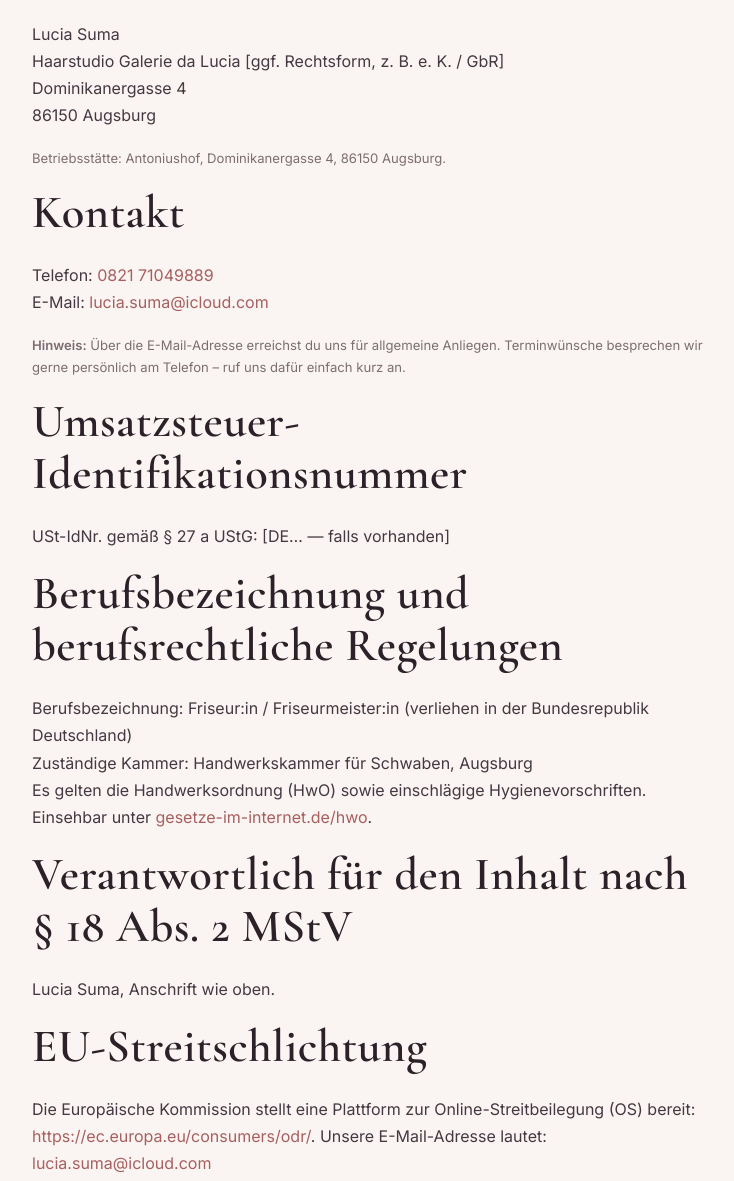
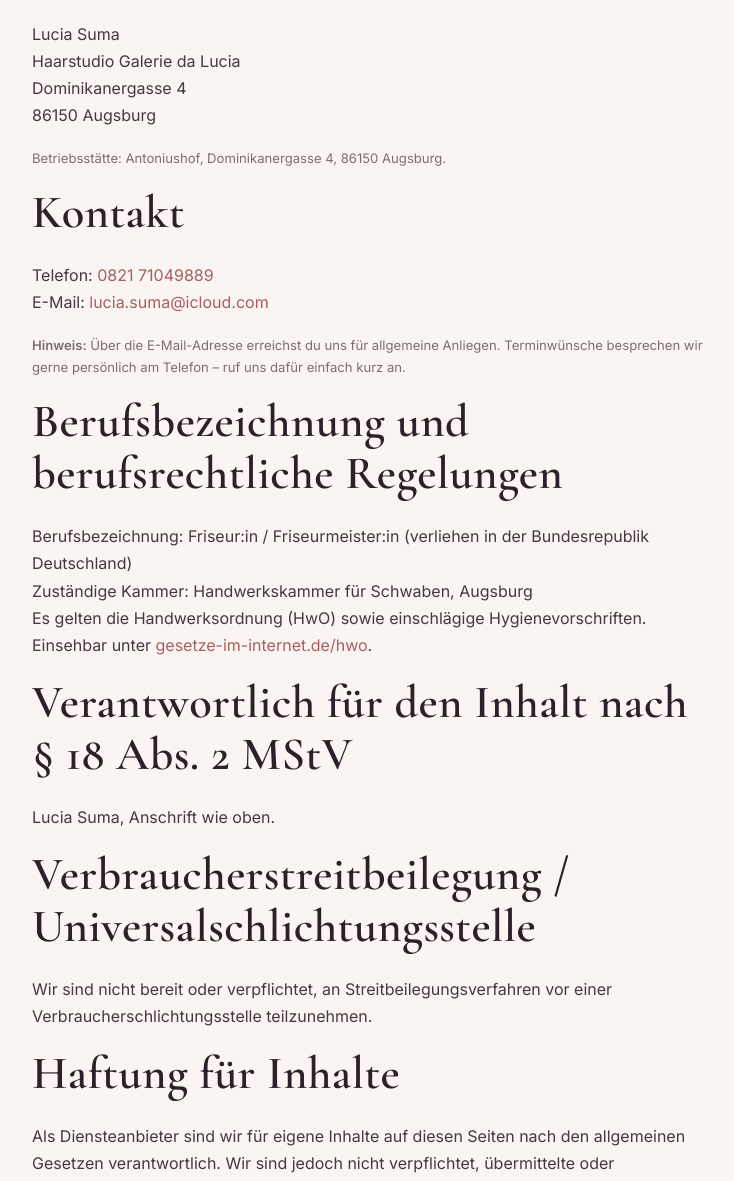
Before and after one commit to santopanella3-lgtm/Haarstudio, a plain HTML site: page impressum.html in a window 1280 px wide. Shown: the part 570-1751 px from the top of the page, without its empty margins (272-1006 px from the left). Drawn offline with Linux system fonts and the light colour scheme.

Commit message:
Impressum vervollständigen und veralteten OS-Hinweis entfernen
- Platzhalter "[ggf. Rechtsform]" entfernt: Einzelunternehmen braucht
  keinen Rechtsformzusatz
- Abschnitt zur USt-IdNr. komplett gestrichen (keine vorhanden; ein
  leerer Abschnitt wäre schlechter als gar keiner)
- Abschnitt "EU-Streitschlichtung" entfernt: Die OS-Plattform der EU
  wurde zum 20.07.2025 nach Verordnung (EU) 2024/3228 abgeschaltet.
  Ein fortbestehender Verweis auf die nicht mehr existierende Plattform
  gilt als irreführende geschäftliche Handlung nach § 5 UWG.
  Der Hinweis zur Verbraucherschlichtungsstelle bleibt bestehen.

Co-Authored-By: Claude Opus 5 <noreply@anthropic.com>

```diff
--- a/impressum.html
+++ b/impressum.html
@@ -46,7 +46,7 @@
       <h2>Diensteanbieter</h2>
       <p>
         Lucia Suma<br>
-        Haarstudio Galerie da Lucia [ggf. Rechtsform, z. B. e. K. / GbR]<br>
+        Haarstudio Galerie da Lucia<br>
         Dominikanergasse 4<br>
         86150 Augsburg
       </p>
@@ -59,9 +59,6 @@
       </p>
       <p class="form-note"><strong>Hinweis:</strong> Über die E-Mail-Adresse erreichst du uns für allgemeine Anliegen. Terminwünsche besprechen wir gerne persönlich am Telefon – ruf uns dafür einfach kurz an.</p>
 
-      <h2>Umsatzsteuer-Identifikationsnummer</h2>
-      <p>USt-IdNr. gemäß § 27 a UStG: [DE… — falls vorhanden]</p>
-
       <h2>Berufsbezeichnung und berufsrechtliche Regelungen</h2>
       <p>
         Berufsbezeichnung: Friseur:in / Friseurmeister:in (verliehen in der Bundesrepublik Deutschland)<br>
@@ -71,13 +68,6 @@
 
       <h2>Verantwortlich für den Inhalt nach § 18 Abs. 2 MStV</h2>
       <p>Lucia Suma, Anschrift wie oben.</p>
-
-      <h2>EU-Streitschlichtung</h2>
-      <p>
-        Die Europäische Kommission stellt eine Plattform zur Online-Streitbeilegung (OS) bereit:
-        <a href="https://ec.europa.eu/consumers/odr/" target="_blank" rel="noopener">https://ec.europa.eu/consumers/odr/</a>.
-        Unsere E-Mail-Adresse lautet: <a href="mailto:lucia.suma@icloud.com">lucia.suma@icloud.com</a>
-      </p>
 
       <h2>Verbraucherstreitbeilegung / Universalschlichtungsstelle</h2>
       <p>Wir sind nicht bereit oder verpflichtet, an Streitbeilegungsverfahren vor einer Verbraucherschlichtungsstelle teilzunehmen.</p>
```
